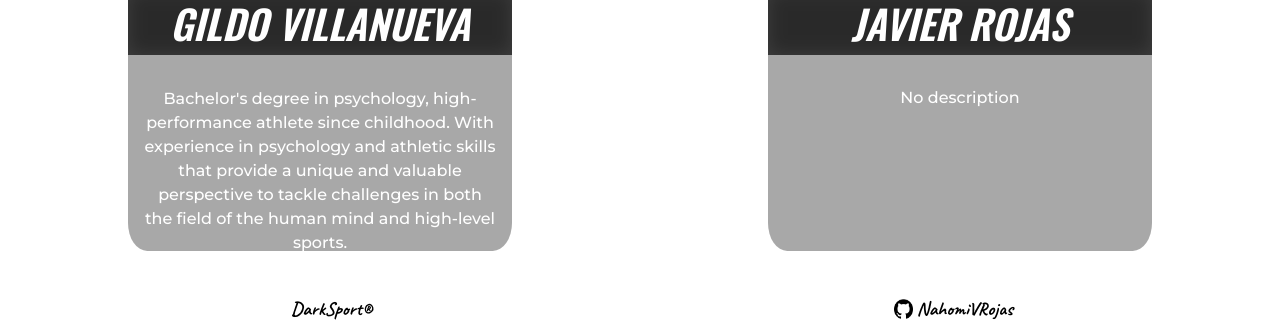
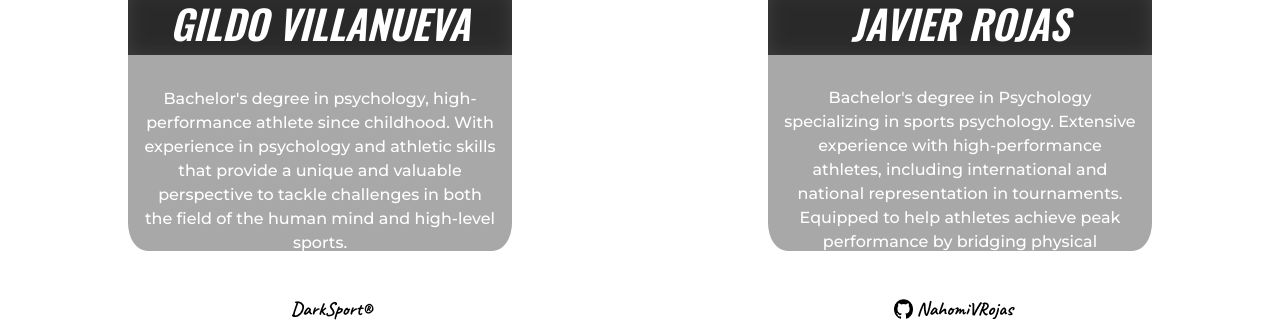
Before and after one commit to NahomiVRojas/Proyect-DarkSport, a React (Vite) app: page /members in a window 1280 px wide. Both pictures are taken after a click on the link "PSYCHOLOGISTS ON THE TEAM". Shown: the part 509-837 px from the top of the page. Built offline with nearby package versions, Linux system fonts and the light colour scheme; a web font is replaced by a local one.

Commit message:
ContactUs/imagesOf

```diff
--- a/src/Components/MembersLi/MembersLi.jsx
+++ b/src/Components/MembersLi/MembersLi.jsx
@@ -45,7 +45,7 @@ export default function MembersLi({ selectedTab }) {
           <div className={style.divMember}>
             <img src={JavierRojas} alt="Javier Rojas" className={style.imgJavier} />
             <h1 className={style.nameMember}>JAVIER ROJAS</h1>
-            <p className={style.pMember}> No description</p>
+            <p className={style.pMember}> Bachelor's degree in Psychology specializing in sports psychology. Extensive experience with high-performance athletes, including international and national representation in tournaments. Equipped to help athletes achieve peak performance by bridging physical preparation and mental health effectively.</p>
           </div>
         </div>
       )}
```
Also changed, not shown: src/Components/ContactUs/ContactUs.jsx (indentation only).
